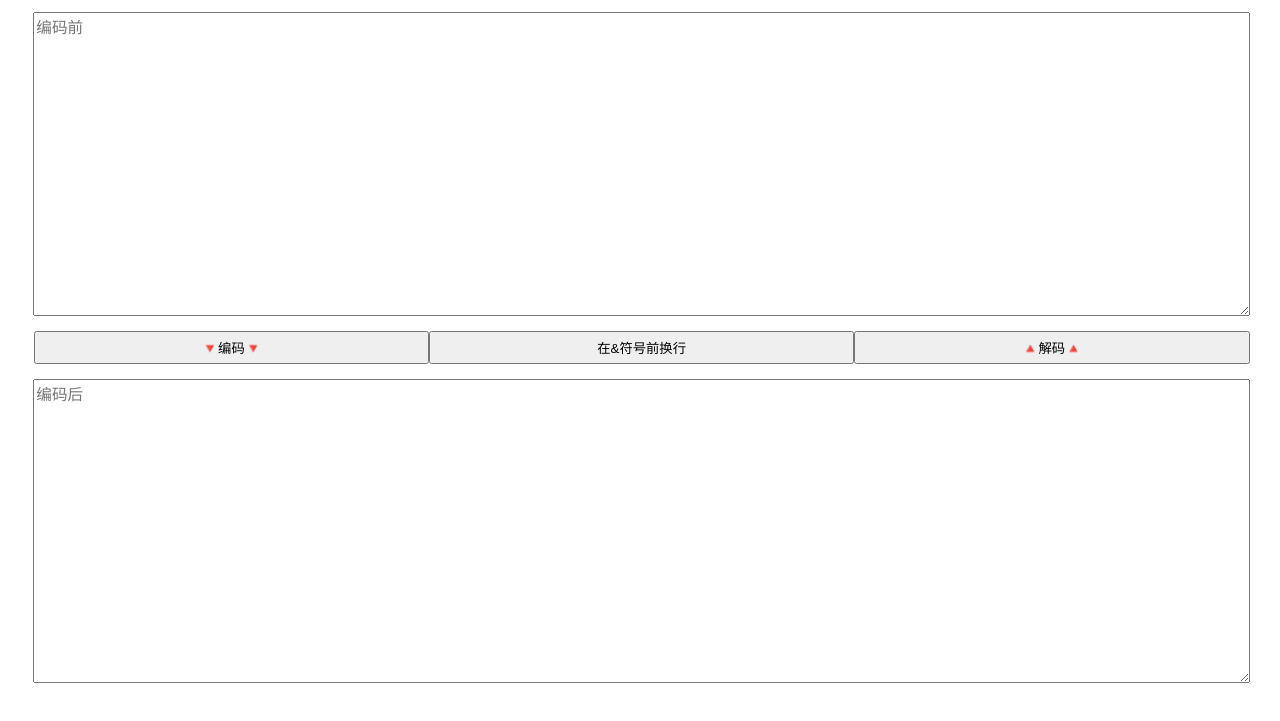
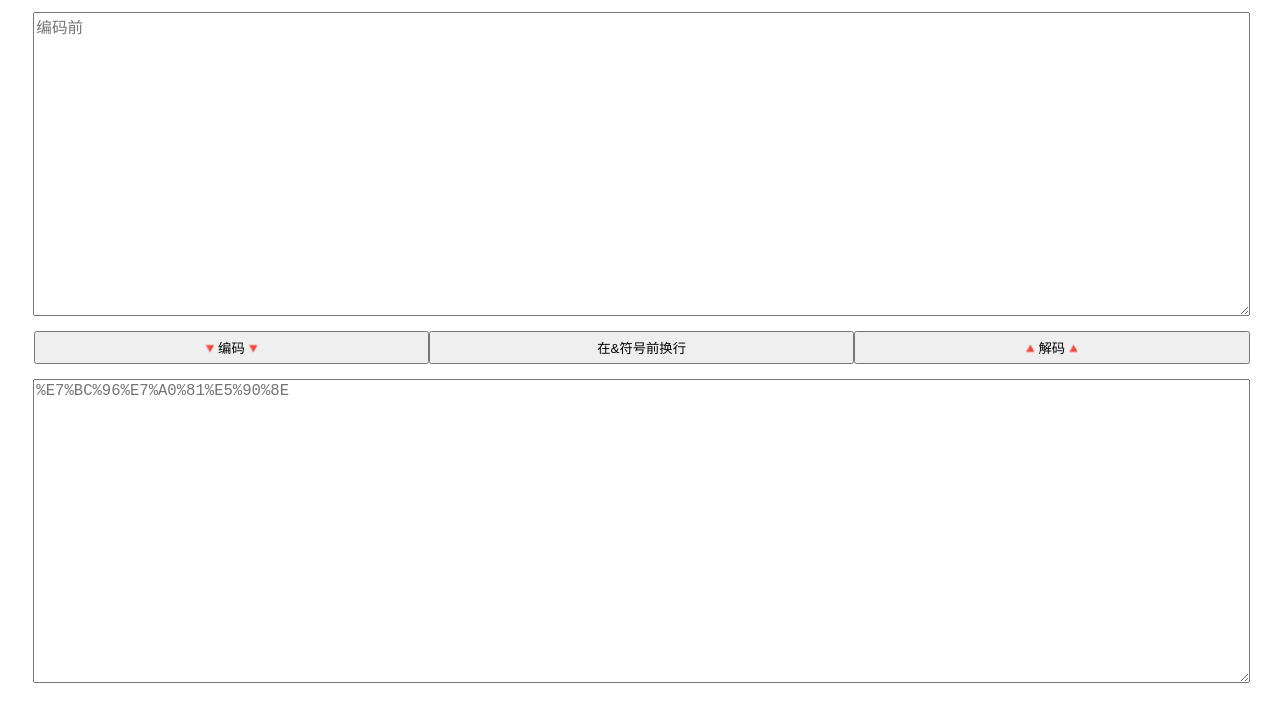
Before and after one commit to C0618C/DevNTool, a website: page URLEncode.html in a window 1280 px wide. Shown: the part 87-808 px from the top of the page. Drawn offline with Linux system fonts and the light colour scheme.

Commit message:
优化提示

```diff
--- a/URLEncode.html
+++ b/URLEncode.html
@@ -20,7 +20,7 @@
                 <input type="button" name="format" id="format" value="在&符号前换行"/>
                 <input type="button" name="decode" id="decode" value="🔺解码🔺"/>
             </div>
-            <textarea name="after"  id="after" placeholder="编码后"></textarea>
+            <textarea name="after"  id="after" placeholder="%E7%BC%96%E7%A0%81%E5%90%8E"></textarea>
         </div>
         <script>
             document.getElementById("encode").addEventListener("click",()=>{
```
